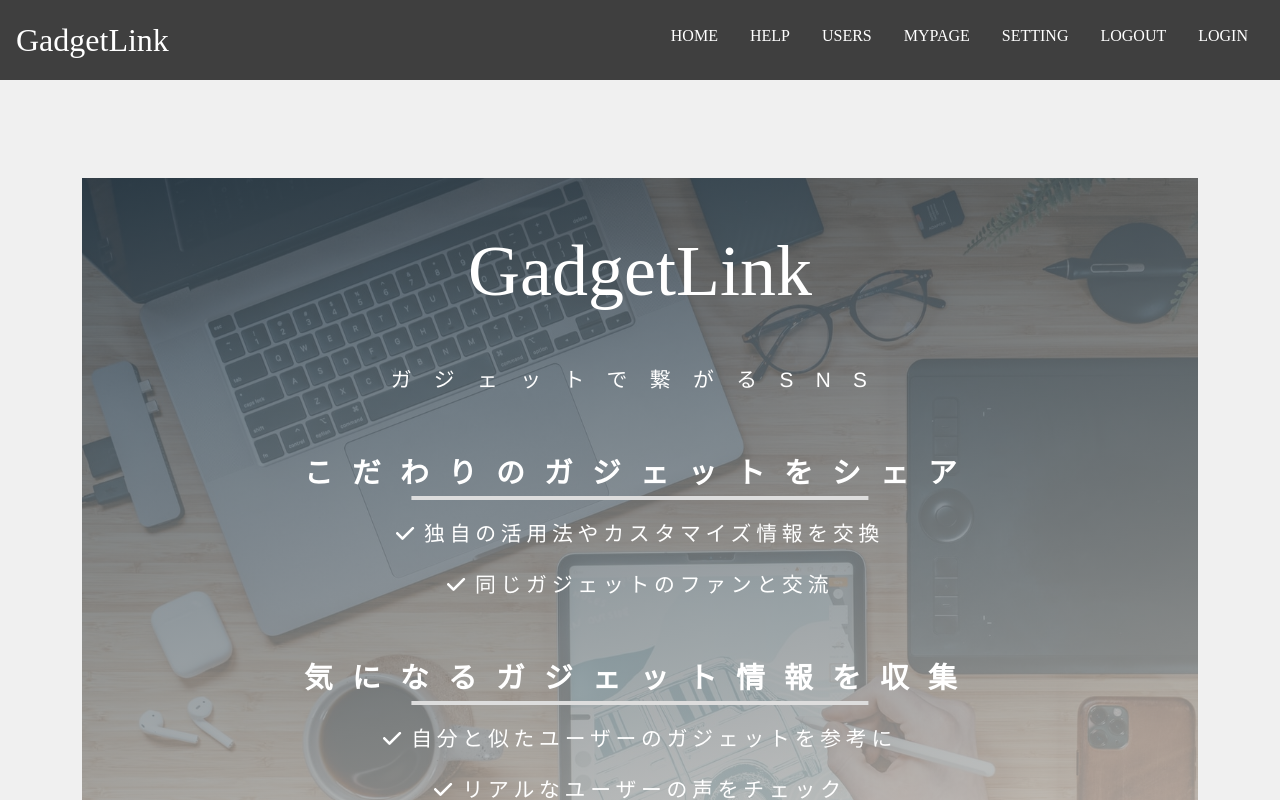
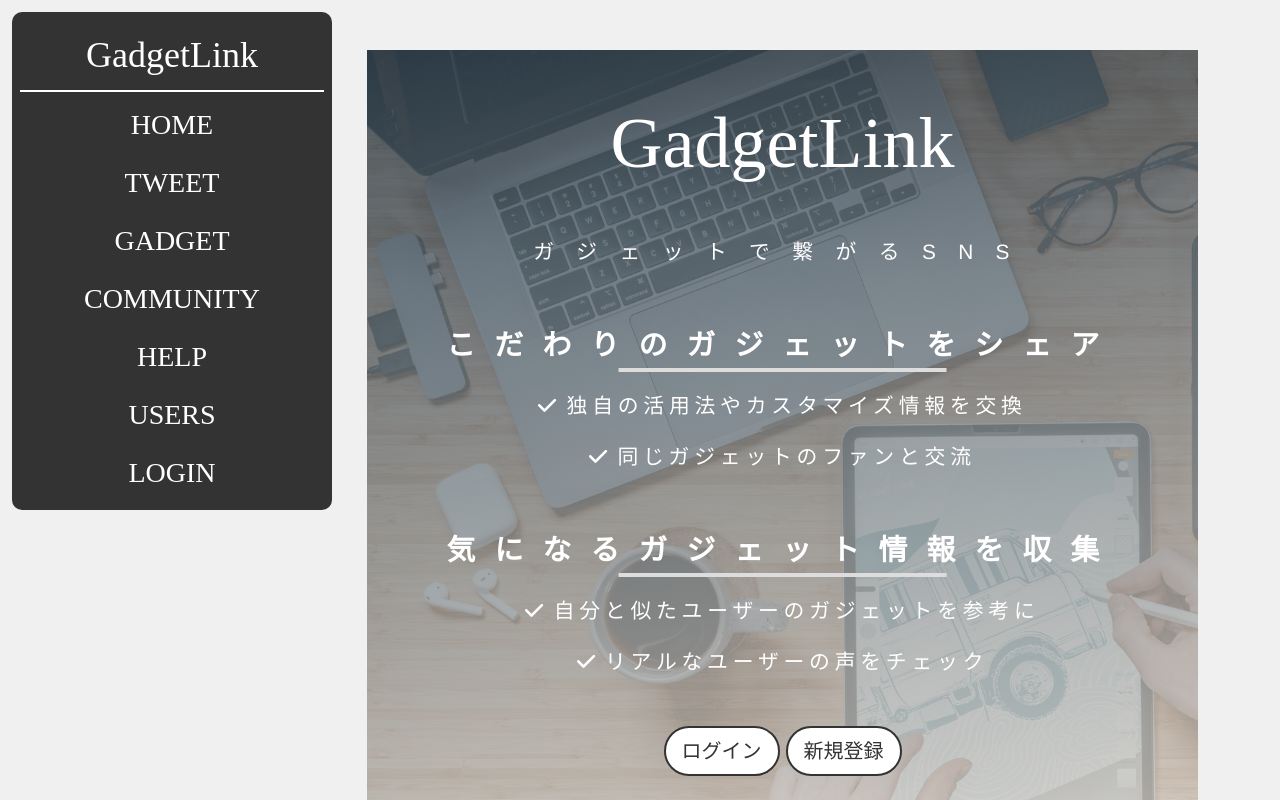
Before and after one commit to bashij/gadget-app, a Next.js app in the folder front/app/: page / in a window 1280 px wide. Shown: the top 800 px of the page. Built offline with nearby package versions, Linux system fonts and the light colour scheme.

Commit message:
feat: ヘッダーメニューをサイドメニューに変更_#73

```diff
--- a/front/app/components/layout.js
+++ b/front/app/components/layout.js
@@ -1,63 +1,13 @@
-import { faBars } from '@fortawesome/free-solid-svg-icons'
+import { faBars, faTimes } from '@fortawesome/free-solid-svg-icons'
 import { FontAwesomeIcon } from '@fortawesome/react-fontawesome'
 import Head from 'next/head'
+import Image from 'next/image'
 import Link from 'next/link'
 import { useState } from 'react'
 
 export const siteTitle = 'GadgetLink'
 
-export default function Layout({ children, home }) {
-  return (
-    <>
-      <Head>
-        <meta name='viewport' content='width=device-width,initial-scale=1' />
-        <meta name='og:title' content={siteTitle} />
-      </Head>
-      <header className='header p-2 p-lg-3 mb-5 row'>
-        {/* ロゴ */}
-        <div className='logo fs-2 col-3'>
-          <Link href='/'>GadgetLink</Link>
-        </div>
-        {/* メニュー 通常時 */}
-        <div className='menu d-none d-lg-block col-lg-9 text-end'>
-          <Link href='/' className='d-inline-block nav-link' id='home_large'>
-            HOME
-          </Link>
-          <Link href='help' className='d-inline-block nav-link' id='help_large'>
-            HELP
-          </Link>
-          <Link href='users' className='d-inline-block nav-link' id='users_large'>
-            USERS
-          </Link>
-          {/* ログイン時のみ表示 */}
-          <Link href='' className='d-inline-block nav-link' id='mypage_large'>
-            MYPAGE
-          </Link>
-          <Link href='' className='d-inline-block nav-link' id='setting_large'>
-            SETTING
-          </Link>
-          <Link href='' className='d-inline-block nav-link' id='logout_large'>
-            LOGOUT
-          </Link>
-          {/* 非ログイン時のみ表示 */}
-          <Link href='' className='d-inline-block nav-link' id='login_large'>
-            LOGIN
-          </Link>
-        </div>
-        {/* メニュー 縮小時 */}
-        <SmallMenu />
-      </header>
-      <div className='container'>{children}</div>
-      {!home && (
-        <div className=''>
-          <Link href='/'>← ホームに戻る</Link>
-        </div>
-      )}
-    </>
-  )
-}
-
-export function SmallMenu() {
+export default function Layout(props) {
   const [openMenu, setOpenMenu] = useState(false)
   const menuFunction = () => {
     setOpenMenu(!openMenu)
@@ -65,36 +15,127 @@ export function SmallMenu() {
 
   return (
     <>
-      <div className='fs-2 col-9 d-lg-none d-inline-block pe-3 text-end'>
-        <FontAwesomeIcon icon={faBars} className='menu-btn' onClick={() => menuFunction()} />
-      </div>
-      <div
-        id='nav_header'
-        className={`col-12 d-lg-none text-end drawerMenu ${openMenu ? 'open' : 'hidden'}`}
+      <Head>
+        <meta name='viewport' content='width=device-width,initial-scale=1' />
+        <meta name='og:title' content={siteTitle} />
+      </Head>
+      <div className='container'>
+        <div className='row'>
+          <div className={`col-sm-3 side-menu ${openMenu ? 'open' : ''}`}>
+            <Link href='/' className='logo nav-link'>
+              GadgetLink
+            </Link>
+            <Link
+              href='/'
+              className={`nav-link ${props.pageName === 'home' ? 'active' : ''}`}
+              id='home'
             >
-        <Link href='/' className='d-block nav-link' id='home_small'>
               HOME
             </Link>
-        <Link href='help' className='d-block nav-link' id='help_small'>
+            <Link
+              href='tweets'
+              className={`nav-link ${props.pageName === 'tweet' ? 'active' : ''}`}
+              id='tweet'
+            >
+              TWEET
+            </Link>
+            <Link
+              href='gadgets'
+              className={`nav-link ${props.pageName === 'gadget' ? 'active' : ''}`}
+              id='gadget'
+            >
+              GADGET
+            </Link>
+            <Link
+              href='communities'
+              className={`nav-link ${props.pageName === 'community' ? 'active' : ''}`}
+              id='community'
+            >
+              COMMUNITY
+            </Link>
+            <Link
+              href='help'
+              className={`nav-link ${props.pageName === 'help' ? 'active' : ''}`}
+              id='help'
+            >
               HELP
             </Link>
-        <Link href='users' className='d-block nav-link' id='users_small'>
+            <Link
+              href='users'
+              className={`nav-link ${props.pageName === 'users' ? 'active' : ''}`}
+              id='users'
+            >
               USERS
             </Link>
-        {/* ログイン時のみ表示 */}
-        <Link href='' className='d-block nav-link' id='mypage_small'>
+            {/* ログイン時のみユーザー情報を表示 */}
+            {props.user ? (
+              <div className='user-menu'>
+                <div className='user-info'>
+                  <span className='nav-link'>
+                    <Image
+                      src={
+                        props.user.image.url == 'default.jpg'
+                          ? '/images/default.jpg'
+                          : `https://static.gadgetlink-app.com${props.tweet.user.image.url}`
+                      }
+                      width={100}
+                      height={100}
+                      alt='user-image'
+                    />
+                  </span>
+                  <span className='nav-link'>{props.user.name}</span>
+                </div>
+                <Link
+                  href=''
+                  className={`nav-link ${props.pageName === 'myPage' ? 'active' : ''}`}
+                  id='mypage'
+                >
                   MYPAGE
                 </Link>
-        <Link href='' className='d-block nav-link' id='setting_small'>
+                <Link
+                  href=''
+                  className={`nav-link ${props.pageName === 'setting' ? 'active' : ''}`}
+                  id='setting'
+                >
                   SETTING
                 </Link>
-        <Link href='' className='d-block nav-link' id='logout_small'>
+                <Link
+                  href=''
+                  className={`nav-link ${props.pageName === 'logOut' ? 'active' : ''}`}
+                  id='logout'
+                >
                   LOGOUT
                 </Link>
-        {/* 非ログイン時のみ表示 */}
-        <Link href='' className='d-block nav-link' id='login_small'>
+              </div>
+            ) : (
+              <Link
+                href='login'
+                className={`nav-link ${props.pageName === 'logIn' ? 'active' : ''}`}
+                id='login'
+              >
                 LOGIN
               </Link>
+            )}
+          </div>
+          <div className='side-menu-button'>
+            {openMenu ? (
+              <span className='icon-times'>
+                <FontAwesomeIcon icon={faTimes} onClick={() => menuFunction()} />
+              </span>
+            ) : (
+              <span className='icon-bars'>
+                <FontAwesomeIcon icon={faBars} onClick={() => menuFunction()} />
+              </span>
+            )}
+          </div>
+          <div className='col-sm-3 side-menu-dummy'></div>
+          <div className='col-sm-9 col-xs-12 main'>{props.children}</div>
+          {!props.home && (
+            <div className='col-12 text-end'>
+              <Link href='/'>ホームに戻る</Link>
+            </div>
+          )}
+        </div>
       </div>
     </>
   )
--- a/front/app/styles/globals.scss
+++ b/front/app/styles/globals.scss
@@ -137,50 +137,119 @@ body {
   color: $color_accent2;
 }
 
-// header
-.header {
-  background-color: $color_theme7;
-  font-family: 'Avenir Next Condensed Bold', 'Avenir Next Condensed Heavy';
-  .logo {
-    a {
-      color: $color_theme1;
-      text-decoration: none;
+// side-menu
+.side-menu {
+  position: fixed;
+  top: 0;
+  left: 0;
+  background-color: $color_theme8;
+  font-family: 'Avenir Next Condensed Medium', 'Avenir Next Condensed Heavy';
+  color: $color_theme1;
+  display: inline-block;
+  border-radius: 10px;
+  font-size: 1.75rem;
+  margin: 0.75rem 0 0.75rem 0.75rem;
+  padding: 0.5rem;
+  z-index: 1;
+  @media screen and (max-width: 959px) {
+    font-size: 1.25rem;
+    margin: 0.75rem 0 0.75rem 0.75rem;
+    padding: 0.25rem;
+  }
+  @media screen and (max-width: 575px) {
+    display: none;
+    width: 45%;
+    opacity: 0.925;
+  }
+  &.open {
+    display: block;
+  }
+  .nav-link {
+    color: $color_theme1;
+    text-align: center;
+    &.active {
+      background-color: $color_theme6;
+      border-radius: 5px;
     }
   }
-  .menu {
-    a {
-      color: $color_theme1;
-      cursor: pointer;
+  .logo {
+    font-family: 'Avenir Next Condensed Heavy', 'Avenir Next Condensed Bold';
+    font-size: 2.25rem;
+    text-decoration: none;
+    margin-bottom: 0.25rem;
+    border-bottom: 2px solid $color_theme1;
+    @media screen and (max-width: 959px) {
+      font-size: 1.75rem;
+    }
+    @media screen and (max-width: 759px) {
+      font-size: 1.25rem;
+    }
+    @media screen and (max-width: 575px) {
+      font-size: 1.25rem;
     }
   }
-  .menu-btn {
-    color: $color_theme1;
-    cursor: pointer;
+  .user-menu {
+    background-color: $color_theme1;
+    border-radius: 5px 5px 10px 10px;
+    .user-info {
+      text-align: center;
+      display: block;
+      font-size: 1.5rem;
+      padding: 0.5rem 0.5rem 0 0.5rem;
+      margin: 0.25rem;
+      @media screen and (max-width: 959px) {
+        font-size: 1rem;
+      }
+    }
+    .nav-link {
+      color: $color_theme7;
+      text-align: center;
+      padding: 0.125rem;
+      @media screen and (max-width: 480px) {
+        img {
+          width: 50px;
+          height: 50px;
+        }
+      }
+    }
   }
 }
 
-.drawerMenu {
-  width: 0;
+.side-menu-button {
+  position: fixed;
+  top: 18px;
+  left: 0;
+  display: none;
   color: $color_theme1;
-  background-color: $color_theme7;
-  transition: 0.5s;
-  height: 0;
-  opacity: 0;
-  z-index: -100;
-  &.open {
-    height: 280px;
-    opacity: 1;
-    z-index: 100;
+  opacity: 0.8;
+  z-index: 2;
+  .icon-bars {
+    background-color: $color_theme8;
+    width: 40px;
+    height: 40px;
+    display: flex;
+    border-radius: 10px;
+    align-items: center;
+    justify-content: center;
+    font-size: 1.5rem;
   }
-  &.hidden {
-    visibility: hidden;
+  .icon-times {
+    width: 40px;
+    height: 40px;
+    display: flex;
+    border-radius: 10px;
+    align-items: center;
+    justify-content: center;
+    font-size: 1.5rem;
   }
-  a {
-    color: $color_theme1;
-    &:hover {
-      text-decoration: underline;
-      color: $color_theme3;
-    }
+  @media screen and (max-width: 575px) {
+    display: flex;
+  }
+}
+
+.side-menu-dummy {
+  @media screen and (max-width: 575px) {
+    display: none;
   }
 }
 
```
Lines whose indentation alone changed are shown as unchanged.
